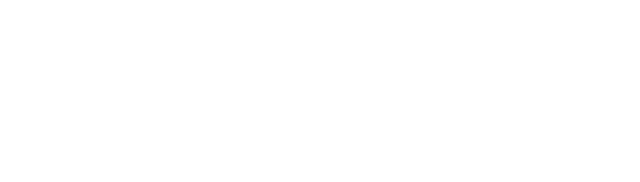
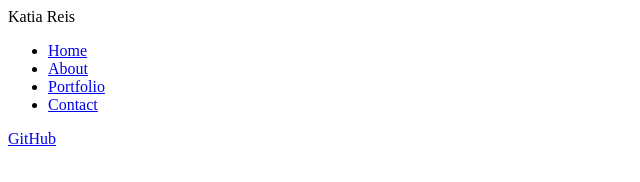
Before and after one commit to devkatiareis/web-designer-landing-page, a plain HTML site: page index.html in a window 1280 px wide. Shown: the whole page, without its empty margins (0-640 px from the left). Drawn offline with Linux system fonts and the light colour scheme.

Commit message:
feat: add html structure to header section

```diff
--- a/index.html
+++ b/index.html
@@ -6,7 +6,18 @@
   <title>Katia Reis Portfolio</title>
 </head>
 <body>
-  <header></header>
+  <header>
+    <nav>
+      <span>Katia Reis</span>
+      <ul>
+        <li><a href="#home">Home</a></li>
+        <li><a href="#about">About</a></li>
+        <li><a href="#portfolio">Portfolio</a></li>
+        <li><a href="#contact">Contact</a></li>
+      </ul>
+      <a href="https://github.com/devkatiareis" target="_blank">GitHub</a>
+      </nav>
+  </header>
   <main></main>
   <footer></footer>
 </body>
```
